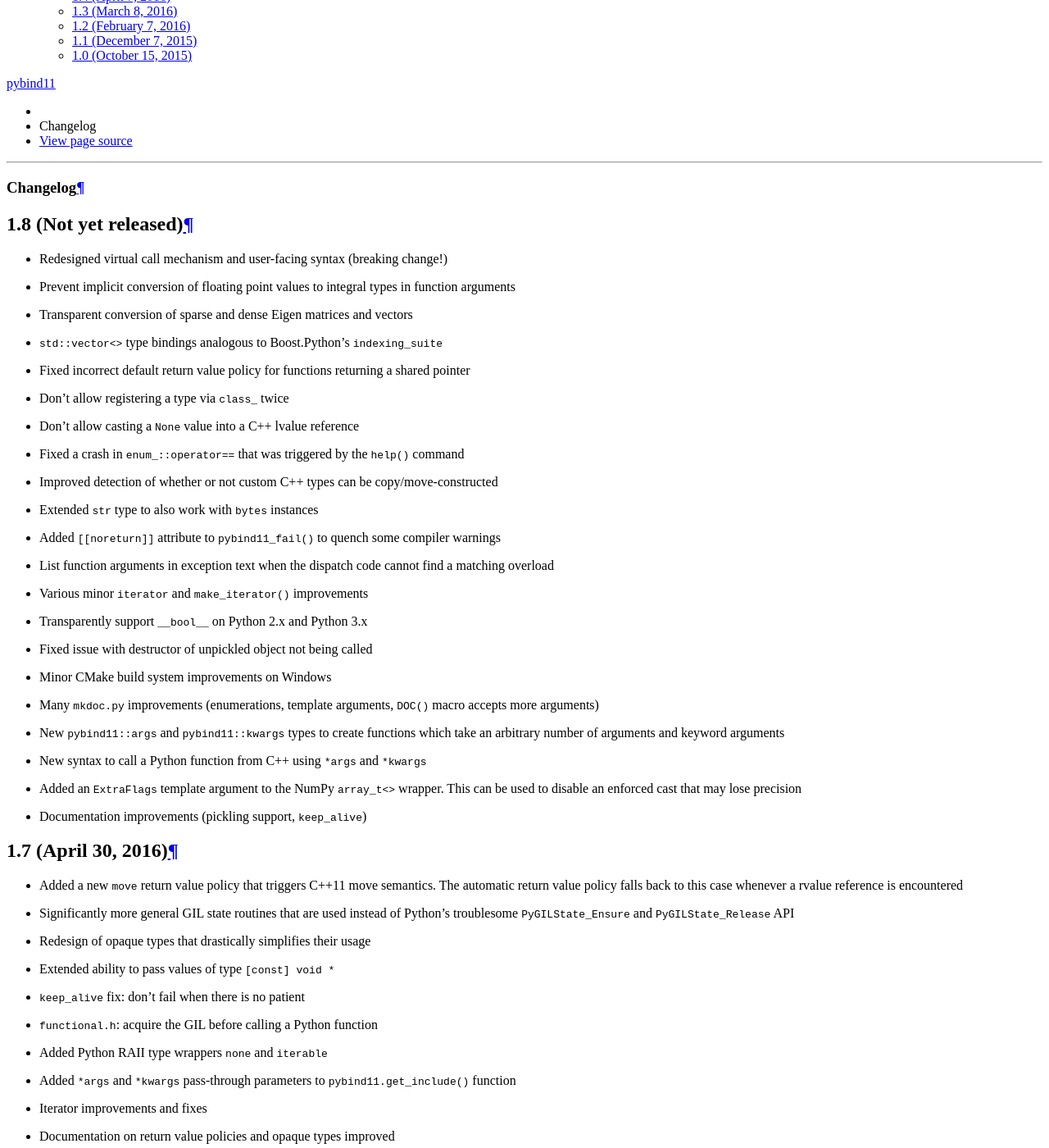
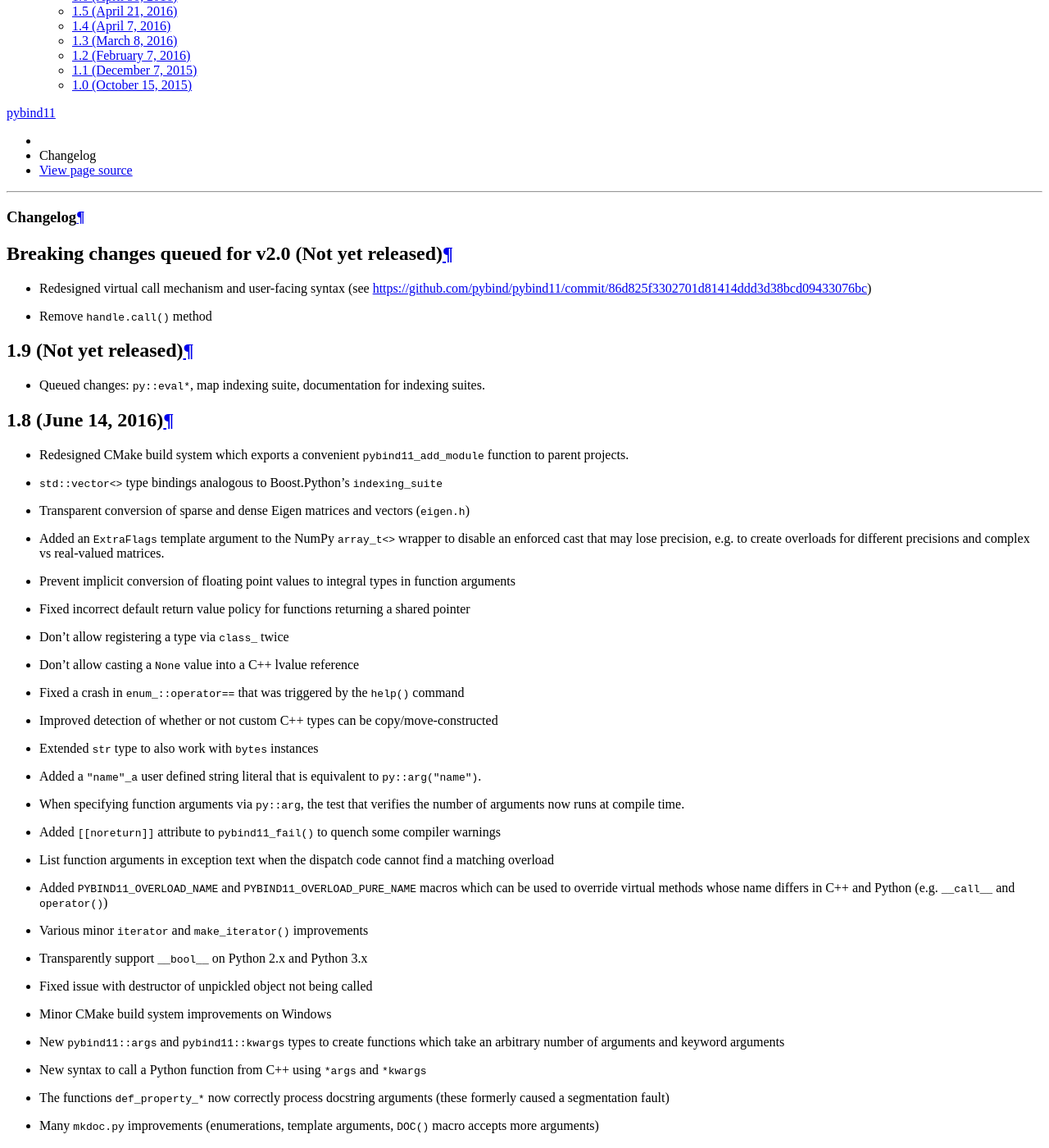
Before and after one commit to pybind/pybind11, a Sphinx documentation site: the page built from docs/changelog.rst, in a window 1280 px wide and 1400 px high, scrolled down 346 px. Shown: the whole window at 82% size. Built offline with Sphinx 7.4.7 and the Read the Docs theme 2.0.0, drawn with Linux system fonts in a browser that asks for light colours; some of the changed text lies outside the part shown.

Commit message:
changelog update

```diff
--- a/docs/changelog.rst
+++ b/docs/changelog.rst
@@ -3,13 +3,28 @@
 Changelog
 #########
 
-1.8 (Not yet released)
+Breaking changes queued for v2.0 (Not yet released)
+---------------------------------------------------
+* Redesigned virtual call mechanism and user-facing syntax (see
+  https://github.com/pybind/pybind11/commit/86d825f3302701d81414ddd3d38bcd09433076bc)
+
+* Remove ``handle.call()`` method
+
+1.9 (Not yet released)
 ----------------------
-* Redesigned virtual call mechanism and user-facing syntax (breaking change!)
+* Queued changes: ``py::eval*``, map indexing suite, documentation for indexing suites.
+
+1.8 (June 14, 2016)
+----------------------
+* Redesigned CMake build system which exports a convenient
+  ``pybind11_add_module`` function to parent projects.
+* ``std::vector<>`` type bindings analogous to Boost.Python's ``indexing_suite``
+* Transparent conversion of sparse and dense Eigen matrices and vectors (``eigen.h``)
+* Added an ``ExtraFlags`` template argument to the NumPy ``array_t<>`` wrapper
+  to disable an enforced cast that may lose precision, e.g. to create overloads
+  for different precisions and complex vs real-valued matrices.
 * Prevent implicit conversion of floating point values to integral types in
   function arguments
-* Transparent conversion of sparse and dense Eigen matrices and vectors
-* ``std::vector<>`` type bindings analogous to Boost.Python's ``indexing_suite``
 * Fixed incorrect default return value policy for functions returning a shared
   pointer
 * Don't allow registering a type via ``class_`` twice
@@ -17,22 +32,29 @@
 * Fixed a crash in ``enum_::operator==`` that was triggered by the ``help()`` command
 * Improved detection of whether or not custom C++ types can be copy/move-constructed
 * Extended ``str`` type to also work with ``bytes`` instances
+* Added a ``"name"_a`` user defined string literal that is equivalent to ``py::arg("name")``.
+* When specifying function arguments via ``py::arg``, the test that verifies
+  the number of arguments now runs at compile time.
 * Added ``[[noreturn]]`` attribute to ``pybind11_fail()`` to quench some
   compiler warnings
 * List function arguments in exception text when the dispatch code cannot find
   a matching overload
+* Added ``PYBIND11_OVERLOAD_NAME`` and ``PYBIND11_OVERLOAD_PURE_NAME`` macros which
+  can be used to override virtual methods whose name differs in C++ and Python
+  (e.g. ``__call__`` and ``operator()``)
 * Various minor ``iterator`` and ``make_iterator()`` improvements
 * Transparently support ``__bool__`` on Python 2.x and Python 3.x
 * Fixed issue with destructor of unpickled object not being called
 * Minor CMake build system improvements on Windows
-* Many ``mkdoc.py`` improvements (enumerations, template arguments, ``DOC()``
-  macro accepts more arguments)
 * New ``pybind11::args`` and ``pybind11::kwargs`` types to create functions which
   take an arbitrary number of arguments and keyword arguments
 * New syntax to call a Python function from C++ using ``*args`` and ``*kwargs``
-* Added an ``ExtraFlags`` template argument to the NumPy ``array_t<>`` wrapper. This
-  can be used to disable an enforced cast that may lose precision
-* Documentation improvements (pickling support, ``keep_alive``)
+* The functions ``def_property_*`` now correctly process docstring arguments (these
+  formerly caused a segmentation fault)
+* Many ``mkdoc.py`` improvements (enumerations, template arguments, ``DOC()``
+  macro accepts more arguments)
+* Cygwin support
+* Documentation improvements (pickling support, ``keep_alive``, macro usage)
 
 1.7 (April 30, 2016)
 ----------------------
```
